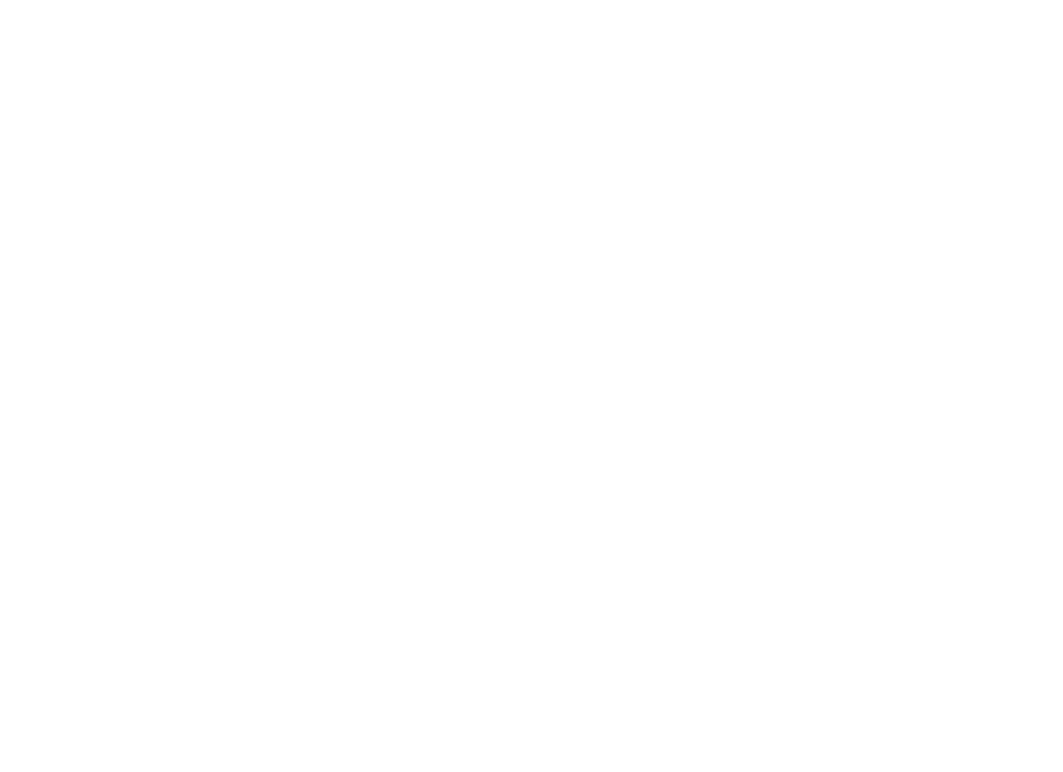
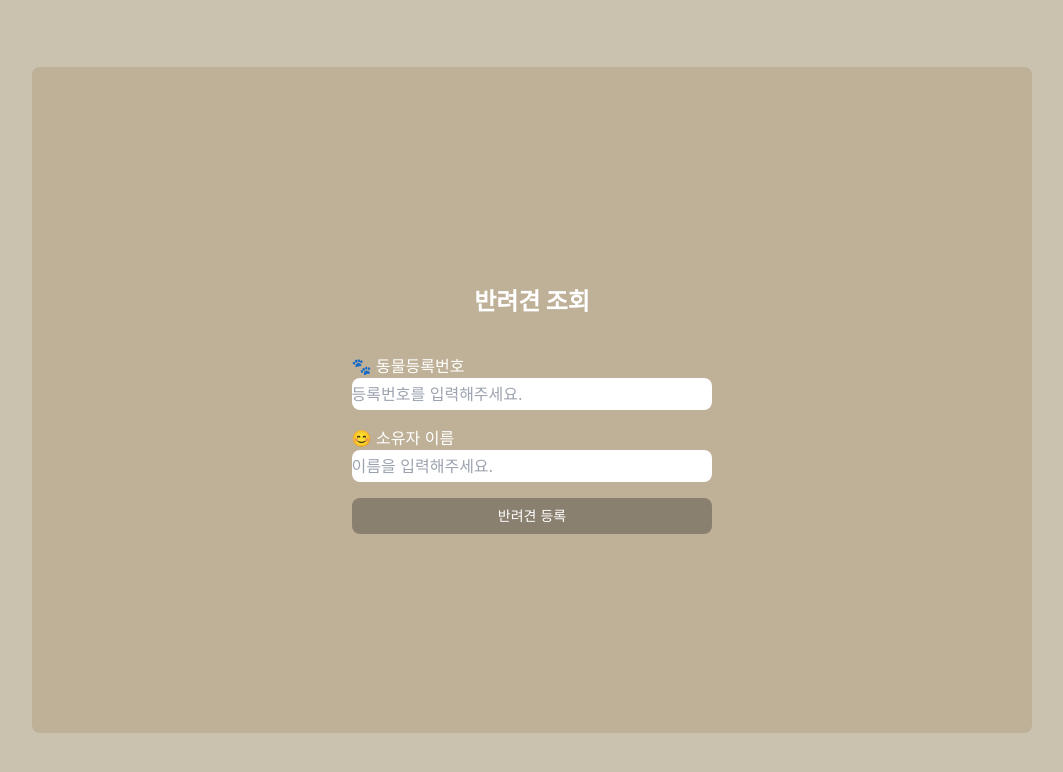
Before and after one commit to Dog-Han-Developer/doggu, a React (Create React App) app in the folder front/doggu/: page /dog-auth in a window 1280 px wide. Before the commit this address had no page. Shown: the top 772 px of the page, without its empty margins (108-1171 px from the left). Built offline with nearby package versions, Linux system fonts and the light colour scheme; a web font is replaced by a local one.

Commit message:
DOG-112 / feat: 강아지 인증 페이지 연결

```diff
--- /dev/null
+++ b/front/doggu/src/pages/dog-auth.jsx
@@ -0,0 +1,25 @@
+import React from 'react';
+import { MainTitle, SignupButton, StandardInput } from '../components';
+
+const DogAuth = () => {
+  return (
+    <main className="flex bg-brown-100 w-screen justify-center lg:px-10">
+      <article className="flex w-5/6 h-screen items-center">
+        <section className="bg-brown-300 container h-5/6 rounded-lg flex justify-center items-center">
+          <div>
+            <MainTitle title="반려견 조회" />
+            <StandardInput
+              text="🐾 동물등록번호"
+              placeholder="등록번호를 입력해주세요."
+              id="code"
+            />
+            <StandardInput text="😊 소유자 이름" placeholder="이름을 입력해주세요." id="owner" />
+            <SignupButton title="반려견 등록" />
+          </div>
+        </section>
+      </article>
+    </main>
+  );
+};
+
+export default DogAuth;
--- a/front/doggu/src/router.js
+++ b/front/doggu/src/router.js
@@ -1,4 +1,5 @@
 import { BrowserRouter as Router, Routes, Route } from 'react-router-dom';
+import DogAuth from './pages/dog-auth';
 import Login from './pages/login';
 import Signup from './pages/signup';
 
@@ -8,6 +9,7 @@
       <Routes>
         <Route path="/" element={<Login />} />
         <Route path="/signup" element={<Signup />} />
+        <Route path="/dog-auth" element={<DogAuth />} />
       </Routes>
     </Router>
   );
```
